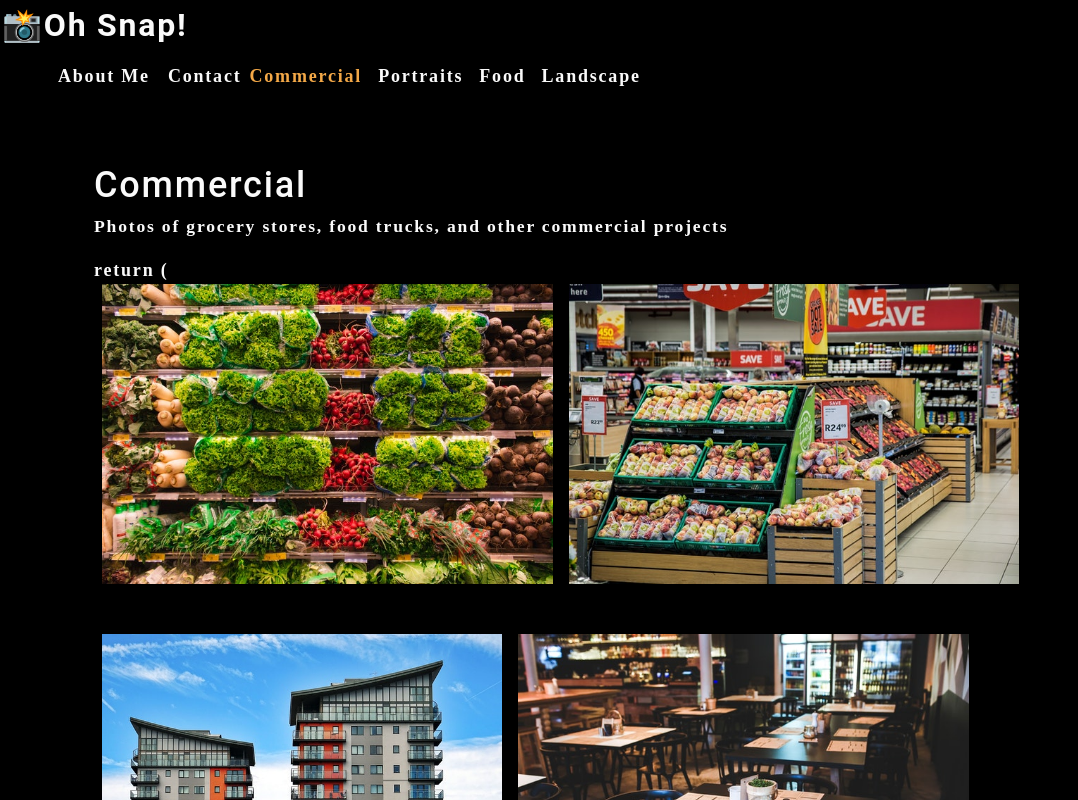
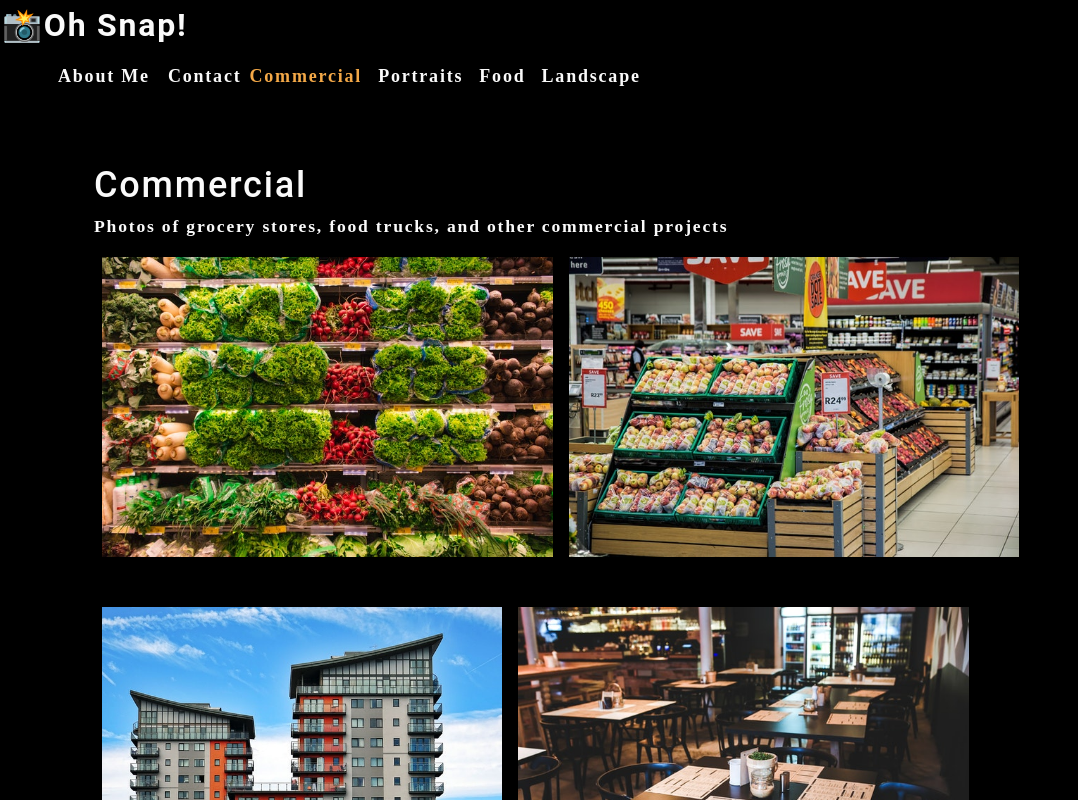
Before and after one commit to aholston/photo-port, a React (Create React App) app: page / in a window 1280 px wide. Shown: the top 800 px of the page, without its empty margins (0-1078 px from the left). Built offline with nearby package versions, Linux system fonts and the light colour scheme.

Commit message:
remove extra return

```diff
--- a/src/components/PhotoList/index.js
+++ b/src/components/PhotoList/index.js
@@ -106,8 +106,6 @@ function PhotoList({ category }) {
 
   return (
     <div>
-      return (
-
           <div className="flex-row">
             {currentPhotos.map((image, i) => (
               <img
```
